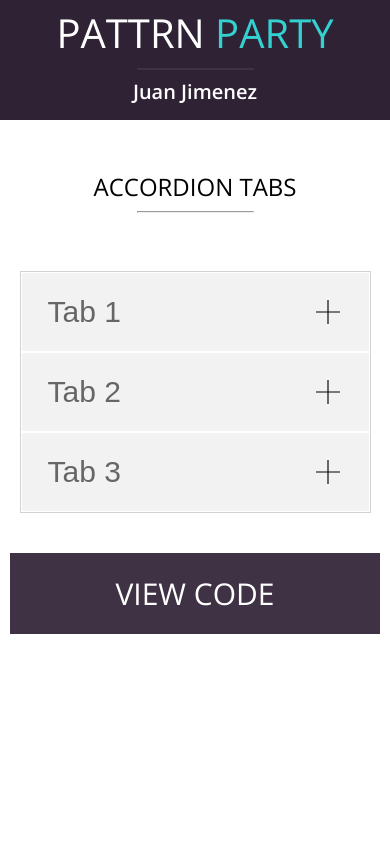
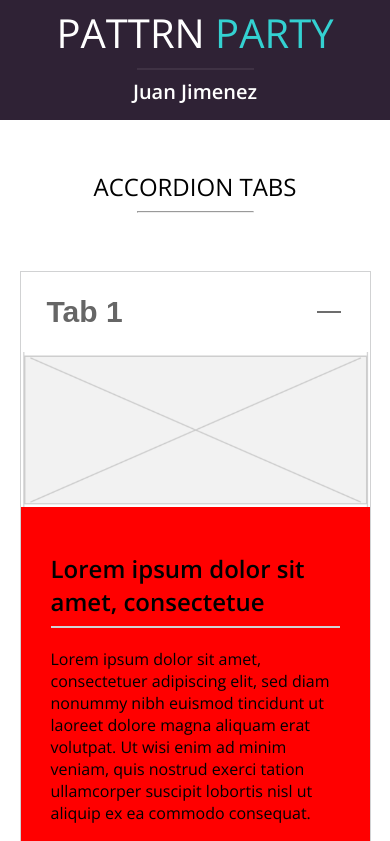
Before and after one commit to jdiejim/pattrn-party, a plain HTML site: page index.html in a window 390 px wide. Both pictures are taken after a click on the button "Tab 1". Shown: the top 841 px of the page. Drawn offline with nearby package versions, Linux system fonts and the light colour scheme.

Commit message:
Refactor view

```diff
--- a/index.css
+++ b/index.css
@@ -60,37 +60,31 @@ p {
   width: 70%;
 }
 
-.code-link {
+.accordion {
+  position: relative;
   display: flex;
-  align-items: center;
-  justify-content: center;
-  width: 400px;
-  padding: 20px;
-  margin: 40px auto;
-  background-color: #3F3244;
-  color: #FFF;
-  cursor: pointer;
-  font-size: 30px;
-  font-weight: 300;
-  text-decoration: none;
+  border: 1px solid #D1D2D3;
+  width: 90%;
+  margin: 10px auto;
 }
 
-.code-link:hover {
-  background-color: #735e7c;
-}
-
-.code-link:focus {
-  outline: none;
+.accordion-card {
+  width: 100%;
 }
 
 .tab {
   display: flex;
   align-items: center;
-  justify-content: space-between;
+  justify-content: center;
   width: 100%;
-  height: 80px;
+  height: 60px;
   background-color: #F2F2F2;
   border: 1px solid #FFF;
+  cursor: pointer;
+}
+
+.tab:hover {
+  background-color: #34D1D1;
 }
 
 .tab:focus {
@@ -98,30 +92,13 @@ p {
 }
 
 .tab-title {
-  margin-left: 20px;
   color: #666666;
-  font-size: 30px;
+  font-size: 20px;
   font-weight: 300;
 }
 
 .tab-icon {
-  width: 30px;
-  height: 30px;
-  margin-right: 20px;
-  background-image: url(./assets/add.svg);
-  background-repeat: no-repeat;
-  background-position: center;
-  background-size: 80%;
-}
-
-.accordion {
-  border: 1px solid #D1D2D3;
-  width: 90%;
-  margin: 10px auto;
-}
-
-.accordion-card {
-  width: 100%;
+  display: none;
 }
 
 .accordion-card-body {
@@ -143,12 +120,15 @@ p {
 }
 
 .active .accordion-card-body {
-  display: block;
+  position: absolute;
+  top: 62px;
+  left: 0;
+  display: flex;
+  background-color: red;
 }
 
 .accordion-img {
-  width: 100%;
-  margin-bottom: 20px;
+  width: 100px;
 }
 
 .accordion-text {
@@ -162,6 +142,29 @@ p {
 
 .accordion-divider {
   border: 1px solid #D1D2D3;
+}
+
+.code-link {
+  display: flex;
+  align-items: center;
+  justify-content: center;
+  width: 400px;
+  padding: 10px 20px;
+  margin: 40px auto;
+  background-color: #3F3244;
+  color: #FFF;
+  cursor: pointer;
+  font-size: 25px;
+  font-weight: 300;
+  text-decoration: none;
+}
+
+.code-link:hover {
+  background-color: #735e7c;
+}
+
+.code-link:focus {
+  outline: none;
 }
 
 @media screen and (max-width: 450px) {
@@ -209,6 +212,77 @@ p {
   }
 
   .code-link {
-    width: 95%;
+    width: 90%;
+  }
+
+  .accordion {
+    flex-direction: column;
+  }
+
+  .accordion-card {
+    width: 100%;
+  }
+
+  .tab {
+    justify-content: space-between;
+    height: 80px;
+  }
+
+  .tab-title {
+    margin-left: 20px;
+    font-size: 30px;
+  }
+
+  .tab-icon {
+    display: block;
+    width: 30px;
+    height: 30px;
+    margin-right: 20px;
+    background-image: url(./assets/add.svg);
+    background-repeat: no-repeat;
+    background-position: center;
+    background-size: 80%;
+  }
+
+  .accordion-card-body {
+    display: none;
+  }
+
+  .active .tab {
+    background-color: #FFF;
+    border: none;
+  }
+
+  .active .tab-icon {
+    background-image: url(./assets/substract.svg);
+  }
+
+  .active .tab-title {
+    font-size: 30px;
+    font-weight: 600;
+  }
+
+  .active .accordion-card-body {
+    position: relative;
+    top: 0;
+    display: block;
+  }
+
+  .accordion-img {
+    width: 100%;
+    margin-bottom: 20px;
+  }
+
+  .accordion-text {
+    width: 100%;
+    padding: 20px 30px;
+  }
+
+  .accordion-card-text {
+    margin-top: 20px;
+  }
+
+  .accordion-divider {
+    border: 1px solid #D1D2D3;
   }
 }
--- a/index.html
+++ b/index.html
@@ -19,7 +19,7 @@
         <hr class="secondary-divider">
       </section>
       <section class="accordion">
-        <section class="accordion-card active">
+        <section class="accordion-card">
           <button class="tab">
             <p class="tab-title">Tab 1</p>
             <div class="tab-icon"></div>
@@ -67,6 +67,10 @@
       </section>
       <a class="code-link" href="">VIEW CODE</a>
     </section>
+    <script
+  src="https://code.jquery.com/jquery-3.2.1.js"
+  integrity="sha256-DZAnKJ/6XZ9si04Hgrsxu/8s717jcIzLy3oi35EouyE="
+  crossorigin="anonymous"></script>
     <script src="./index.js" type="text/javascript"></script>
   </body>
 </html>
--- a/index.js
+++ b/index.js
@@ -1,9 +1,8 @@
-document.querySelector('.accordion').addEventListener('click', function(e) {
-  // document.querySelectorAll('.card').forEach(e => {
-  //   e.classList.remove('active');
-  // });
+$('.accordion').on('click', function(e) {
+  if (window.innerWidth > 450) {
+    $('.accordion-card').removeClass('active');
+    return $(e.target).parent().addClass('active');
+  }
 
-  if (e.target.nodeName === 'BUTTON') {
-    e.target.parentNode.classList.toggle('active');
-  }
+  $(e.target).parent().toggleClass('active');
 })
```
